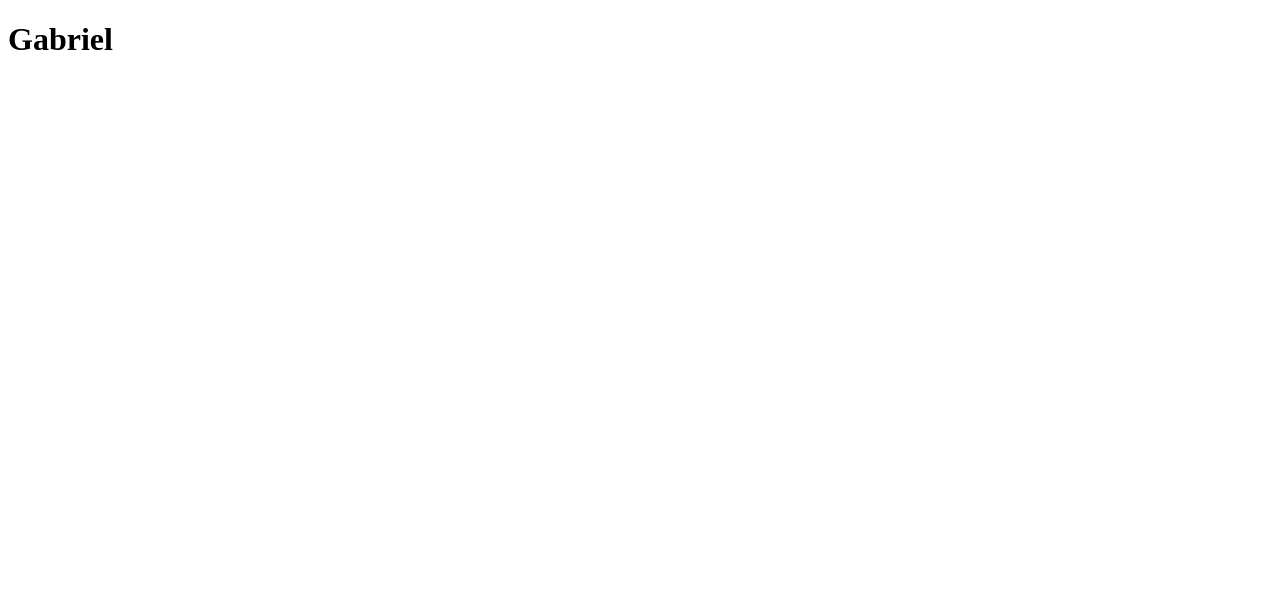
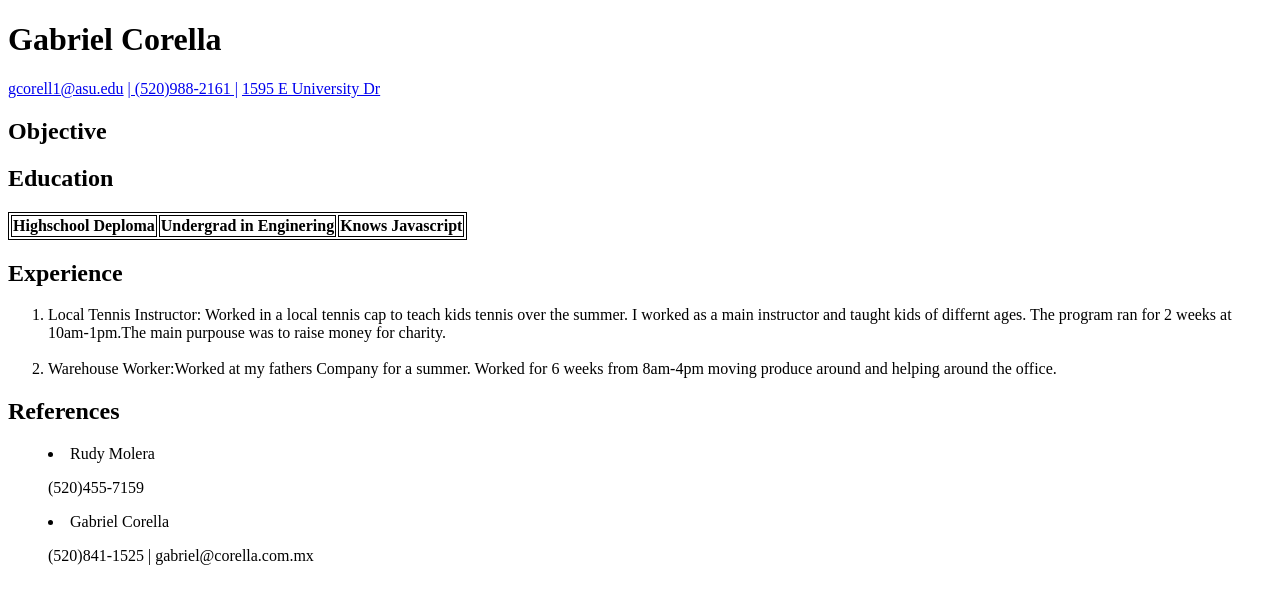
Before and after one commit to gcorell1/AME220Spring2024, a plain HTML site: page A2/index.html in a window 1280 px wide. Drawn offline with Linux system fonts and the light colour scheme.

Commit message:
Finished

```diff
--- a/A2/index.html
+++ b/A2/index.html
@@ -1,12 +1,56 @@
 <!DOCTYPE html>
-
 <html>
     <head>
-
+        <style>
+            table, th, td {
+              border: 1px solid black;
+            }
+            </style>
     </head>
 
     <body>
-        <h1> Gabriel </h1>
+        <h1>Gabriel Corella</h1>
+        <p>
+            <a href="mailto:gcorell1@asu.edu">gcorell1@asu.edu</a>
+            <a href="tel:+15209882161">| (520)988-2161 |</a>
+            <a href="https://www.google.com/maps/place/1595+E+University+Dr,+Tempe,+AZ+85288/@33.4210578,-111.9166774,17z/data=!3m1!4b1!4m6!3m5!1s0x872b08fa8ef7ede5:0x56271e14616fec0b!8m2!3d33.4210578!4d-111.9141025!16s%2Fg%2F11c4zjx4zl?entry=ttu">
+                1595 E University Dr</a>
+         </p>
+
+        <h2>Objective</h2>
+
+        <h2>Education</h2>
+        <table>
+            <tr>
+            <th> Highschool Deploma</th>
+            <th> Undergrad in Enginering </th>
+            <th> Knows Javascript </th>
+            </tr>
+         </table>
+
+         <h2>Experience</h2>
+
+         <ol>
+         <li> Local Tennis Instructor: Worked in a local tennis cap to teach kids tennis over the summer. I worked as a main
+            instructor and taught kids of differnt ages. The program ran for 2 weeks at  10am-1pm.The main purpouse was to raise money
+            for charity.</li>
+            <br>
+         <li>Warehouse Worker:Worked at my fathers Company for a summer. Worked for 6 weeks from 8am-4pm
+            moving produce around and helping around the office.
+        </li>
+
+         </ol>
+
+
+         <h2>References</h2>
+            <menu>
+                <li>Rudy Molera</li>
+                <p>(520)455-7159</p>
+                <li>Gabriel Corella</li>
+                <p>(520)841-1525 | gabriel@corella.com.mx</p>
+
+            </menu>
+
     </body>
 
 </html>
```
